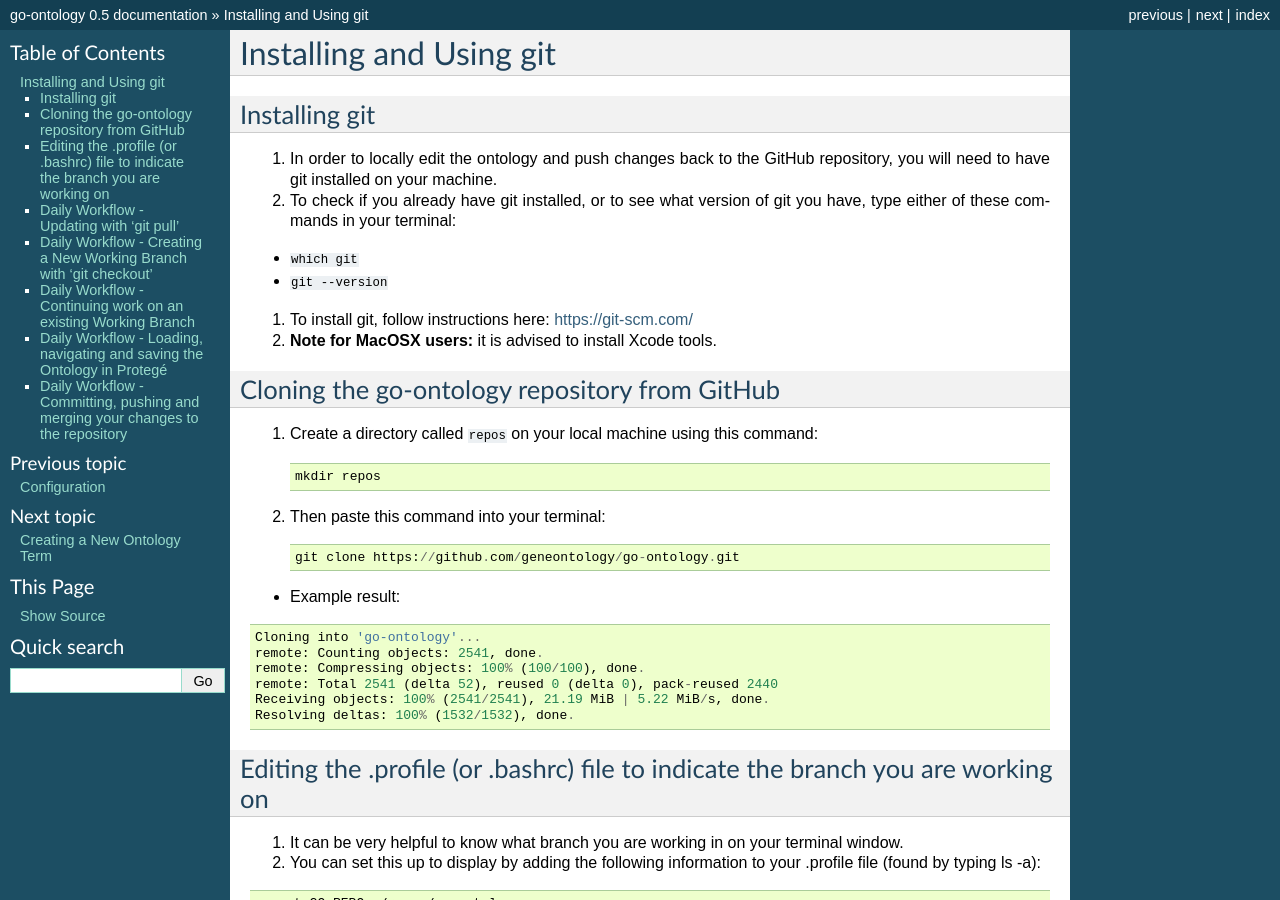
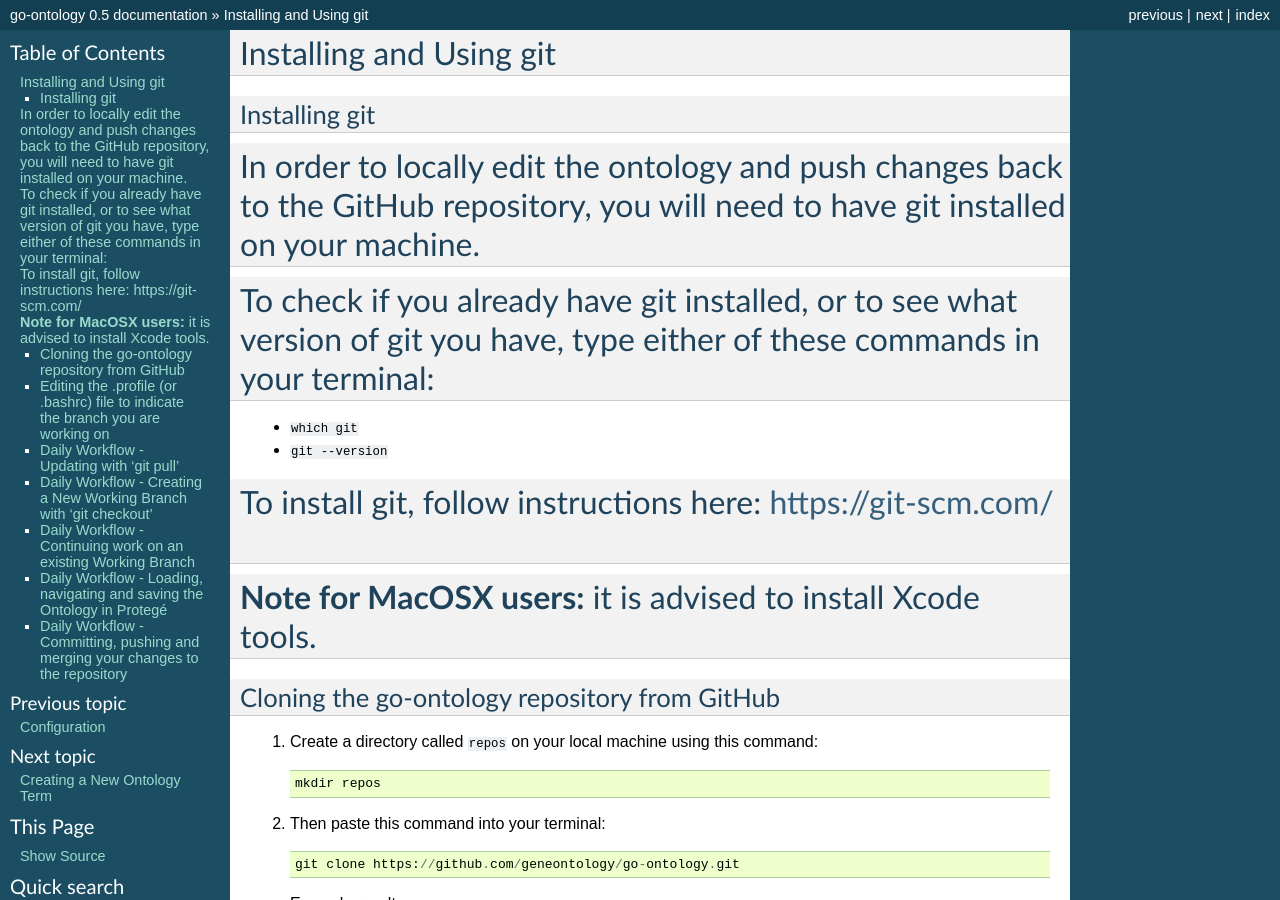
Before and after one commit to geneontology/go-ontology, a Sphinx documentation site: the page built from docs/Installgit.md, in a window 1280 px wide and 900 px high. Built offline with Sphinx 7.4.7, drawn with Linux system fonts in a browser that asks for light colours; part of the change alters nothing that is shown.

Commit message:
Update Installgit.md

````diff
--- a/docs/Installgit.md
+++ b/docs/Installgit.md
@@ -2,15 +2,15 @@
 
 ## Installing git
 
-1. In order to locally edit the ontology and push changes back to the GitHub repository, you will need to have git installed on your machine.
+# In order to locally edit the ontology and push changes back to the GitHub repository, you will need to have git installed on your machine.
 
-2. To check if you already have git installed, or to see what version of git you have, type either of these commands in your terminal:
+# To check if you already have git installed, or to see what version of git you have, type either of these commands in your terminal:
   - ```which git```
   - ```git --version```
 
-3. To install git, follow  instructions here: [https://git-scm.com/](https://git-scm.com/)
+# To install git, follow  instructions here: [https://git-scm.com/](https://git-scm.com/)
 
-4. __Note for MacOSX users:__ it is advised to install Xcode tools.
+# __Note for MacOSX users:__ it is advised to install Xcode tools.
 
 
 ## Cloning the go-ontology repository from GitHub
````
